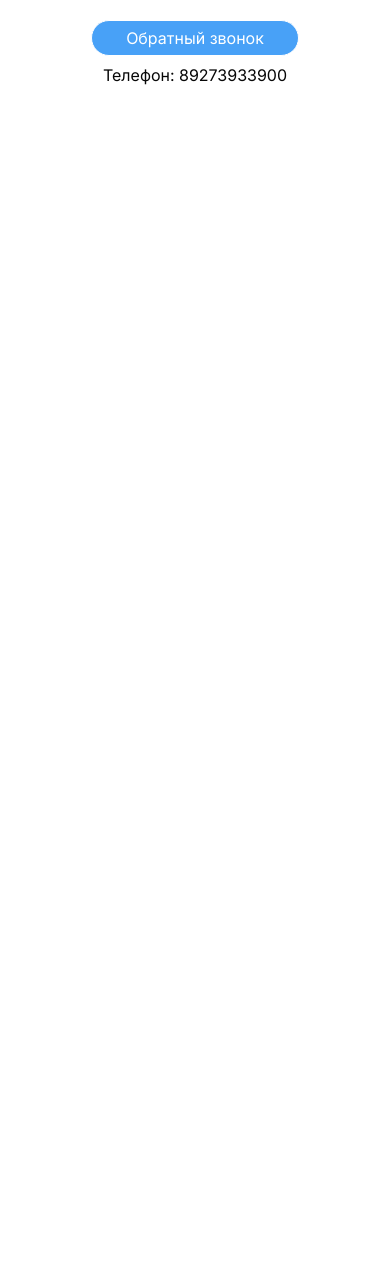
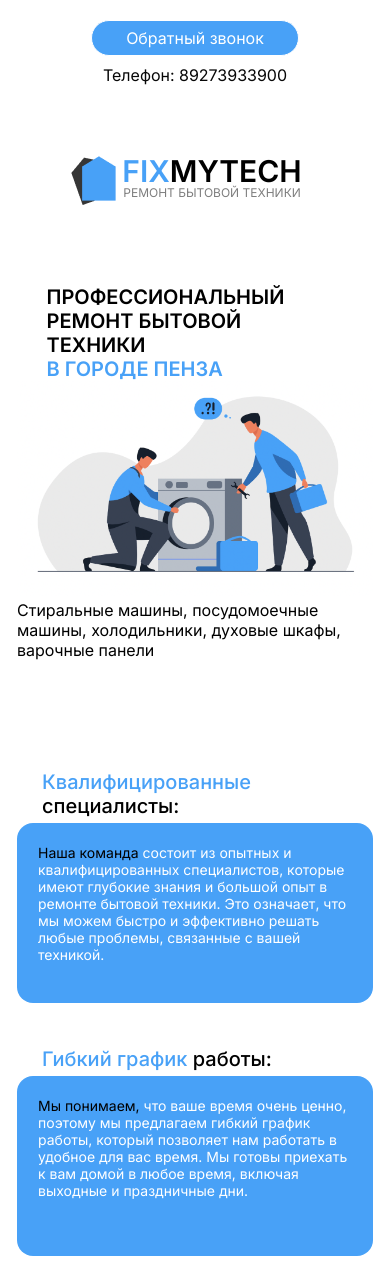
Before and after one commit to maximaslov/FixMyTech, a website: page index.html in a window 390 px wide. Shown: the top 1287 px of the page. Before the commit the page ends 844 px from the top, so only its background shows below. Drawn offline with Linux system fonts and the light colour scheme.

Commit message:
descriprion section done

```diff
--- a/index.html
+++ b/index.html
@@ -16,7 +16,7 @@
   <body>
     <header class="header">
       <div class="logo">
-            <img src="./img/logo.png" alt="FixMyTech">
+        <img src="./img/logo.png" alt="FixMyTech" />
         <div class="logo-text">
           <p class="logo-title"><span>FIX</span>MYTECH</p>
           <p class="logo-subtitle">РЕМОНТ БЫТОВОЙ ТЕХНИКИ</p>
@@ -27,36 +27,49 @@
         <a class="callback-btn" href="">Обратный звонок</a>
       </div>
     </header>
-    <!-- <main>
+    <main class="main">
       <section class="info">
         <div class="info-text">
-                <h1 class="info-title"></h1>
-                <p class="info-subtitle"></p>
+          <h1 class="info-title">
+            Профессиональный ремонт бытовой техники <br /><span
+              >В ГОРОДЕ ПЕНЗА</span
+            >
+          </h1>
+          <p class="info-subtitle desctop">
+            Стиральные машины, посудомоечные машины, холодильники, духовые
+            шкафы, варочные панели
+          </p>
         </div>
         <figure class="info-image">
+          <img src="./img/main-img.png" alt="tech masters" />
         </figure>
+        <p class="info-subtitle mobile">
+          Стиральные машины, посудомоечные машины, холодильники, духовые шкафы,
+          варочные панели
+        </p>
       </section>
+      <section>
         <section class="description">
           <div class="description-block">
-                <p class="desciption-title"><span></span></p>
+            <p class="description-title"><span>Квалифицированные </span><span>специалисты:</span></p>
             <div class="description-text-container">
-                    <p class="desciption-text"><span></span></p>
+              <p class="desciption-text"><span>Наша команда </span>состоит из опытных и квалифицированных специалистов, которые имеют глубокие знания и большой опыт в ремонте бытовой техники. Это означает, что мы можем быстро и эффективно решать любые проблемы, связанные с вашей техникой.</p>
             </div>
           </div>
           <div class="description-block">
-                <p class="desciption-title"><span></span></p>
+            <p class="description-title"><span>Гибкий график </span><span>работы:</span></p>
             <div class="description-text-container">
-                    <p class="desciption-text"><span></span></p>
+              <p class="desciption-text"><span>Мы понимаем, </span>что ваше время очень ценно, поэтому мы предлагаем гибкий график работы, который позволяет нам работать в удобное для вас время. Мы готовы приехать к вам домой в любое время, включая выходные и праздничные дни.</p>
             </div>
           </div>
           <div class="description-block">
-                <p class="desciption-title"><span></span></p>
+            <p class="description-title"><span>Гарантия </span><span>на все работы:</span></p>
             <div class="description-text-container">
-                    <p class="desciption-text"><span></span></p>
+              <p class="desciption-text"><span>Мы уверены </span>в качестве нашей работы, поэтому мы предлагаем гарантию. Это означает, что если у вас возникнут какие-либо проблемы после ремонта, мы будем рады вернуться и исправить их бесплатно. Мы также предлагаем низкие цены на все наши услуги, чтобы вы могли получить качественный ремонт по доступной цене.</p>
             </div>
           </div>
         </section>
-        <section class="experience">
+        <!-- <section class="experience">
           <h3 class="experience-title"></h3>
           <p class="experience-description"></p>
           <a class="description-phone" href=""></a>
@@ -64,8 +77,9 @@
         <section class="materials">
           <h3 class="materinal-title"></h3>
           <p class="materinal-description"></p>
+        </section> -->
       </section>
-        <section class="callback-form">
+      <!-- <section class="callback-form">
             <div class="form-header">
                 <h5 class="price-text"></h5>
                 <h5 class="price-text"></h5>
@@ -78,9 +92,9 @@
                 <textarea id="problem-description" cols="30" rows="1" placeholder="Опишите проблему"></textarea>
                 <button type="submit">ОТПРАВИТЬ</button>
             </form>
-        </section>
+        </section> -->
     </main>
-    <footer>
+    <!-- <footer>
         <p><a href=""></a> </p>
     </footer> -->
   </body>
--- a/styles.css
+++ b/styles.css
@@ -96,11 +96,146 @@ a{
     transition: background-color 0.25s ease, color 0.25s ease, border 0.25s ease;
 }
 
+.main {
+    max-width: 1600px;
+    width: 100%;
+    margin: 0 auto;
+    padding: 0 224px;
+}
+
+.info {
+    display: flex;
+    justify-content: space-between;
+    align-items: center;
+    margin-top: 120px;
+}
+
+.info-text {
+    max-width: 50%;
+}
+
+.info-title {
+    font-size: 35px;
+    font-weight: 600;
+    color: #000000;
+    text-transform: uppercase;
+}
+
+.info-title span {
+    color: #48A1F7;
+}
+.info-subtitle.mobile {
+    display: none;
+}
+
+.info-subtitle {
+    font-size: 25px;
+    color: #000000;
+}
+
+.info-image img {
+    max-width: 100%;
+}
+
+.description {
+    margin-top: 110px;
+    display: flex;
+    justify-content: space-between;
+    gap: 16px;
+}
+
+.description-title {
+    font-size: 20px;
+    font-weight: 500;
+    text-align: center;
+    flex-direction: column;
+}
+
+.description-title span {
+   color: #48A1F7;
+}
+.description-title span:last-child {
+    color: #000000;
+}
+
+.description-text-container {
+    max-width: 373px;
+    border-radius: 16px;
+    background-color: #48A1F7;
+    padding: 21px;
+    margin-top: 24px;
+    min-height: 222px;
+}
+
+.desciption-text {
+    font-size: 16px;
+    color: #FFFFFF;
+}
+
+.desciption-text span {
+    color: #000000;
+}
+
+@media (max-width: 1550px) {
+    .main {
+        padding: 0 170px
+    }
+}
+@media (max-width: 1440px) {
+    .main {
+        padding: 0 145px
+    }
+}
+
+@media (max-width: 1120px) {
+    .main {
+        padding: 0 145px
+    }
+    .info-title {
+        font-size: 25px;
+    }
+
+    .info-subtitle {
+        font-size: 20px;
+    }
+}
+
 @media (max-width: 1080px) {
+    .main {
+        padding: 0 90px;
+    }
+
     .header {
         padding-left: 30px;
         padding-right: 30px;
     }
+
+    .description {
+        flex-direction: column;
+    }
+
+    .description-title {
+        flex-direction: row;
+        text-align: left;
+        margin-left: 25px;
+    }
+
+    .description-text-container {
+        max-width: 100%;
+        min-height: 116px;
+        margin-top: 5px;
+        margin-bottom: 28px;
+    }
+
+}
+
+@media (max-width: 920px) {
+   .info {
+    flex-direction: column;
+   }
+   .info-text {
+    max-width: 100%;
+}
 }
 
 @media (max-width: 880px) {
@@ -127,11 +262,54 @@ a{
 }
 
 @media (max-width: 540px) {
+    .main {
+        padding: 0 17px;
+    }
+
     .logo {
+        margin-right: 20px;
+    }
+
+    .header {
+        flex-direction: column-reverse;
+        align-items: center;
+    }
+    .contacts {
+        margin-bottom: 67px;
+    }
+
+    .info {
+        margin-top: 60px;
+    }
+
+    .info-text {
+        max-width: 297px;
+    }
+
+    .info-title {
+        font-size: 20px;
+    }
+
+    .info-subtitle {
+        font-size: 16px;
+    }
+
+    .info-subtitle.desctop {
         display: none;
     }
 
-    .header {
-        justify-content: center;
+    .info-subtitle.mobile {
+        display: block;
     }
 }
+
+@media (max-width: 420px) {
+    .description-text-container {
+        min-height: 180px;
+    }
+
+    .desciption-text {
+        font-size: 14px;
+    }
+
+}
```
Also changed, not shown: img/main-img.jpg (deleted), img/main-img.png (added). Lines whose indentation alone changed are shown as unchanged.
